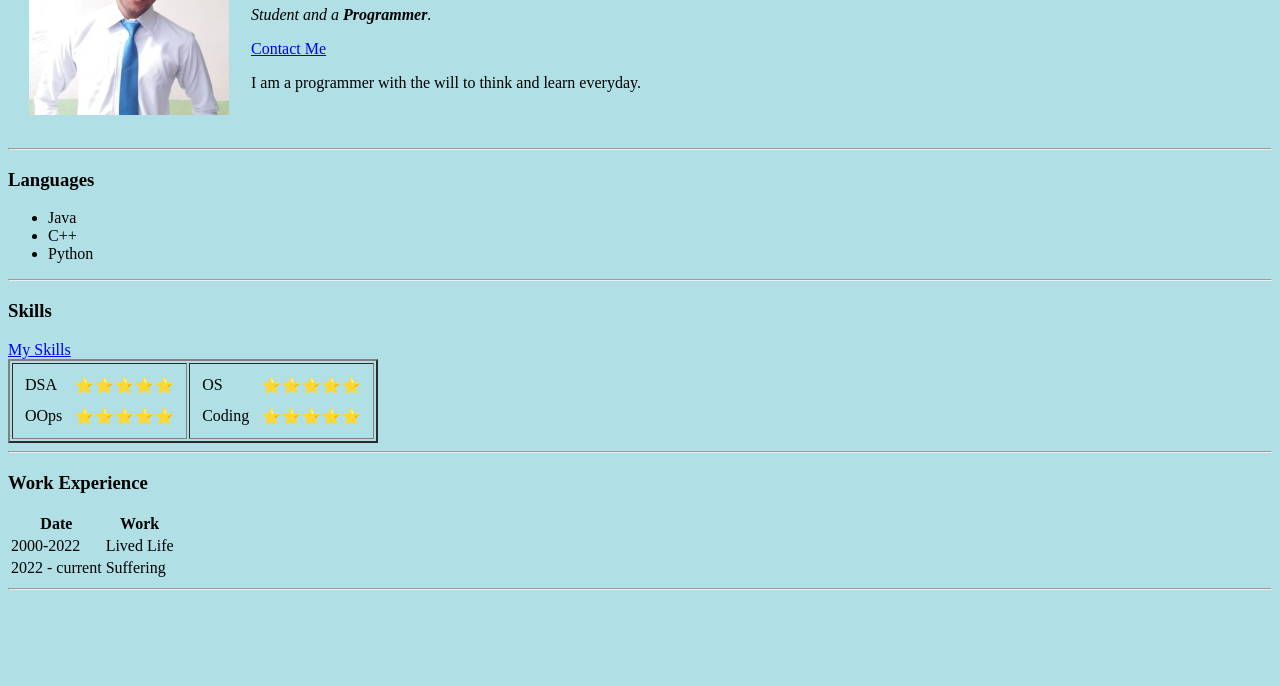
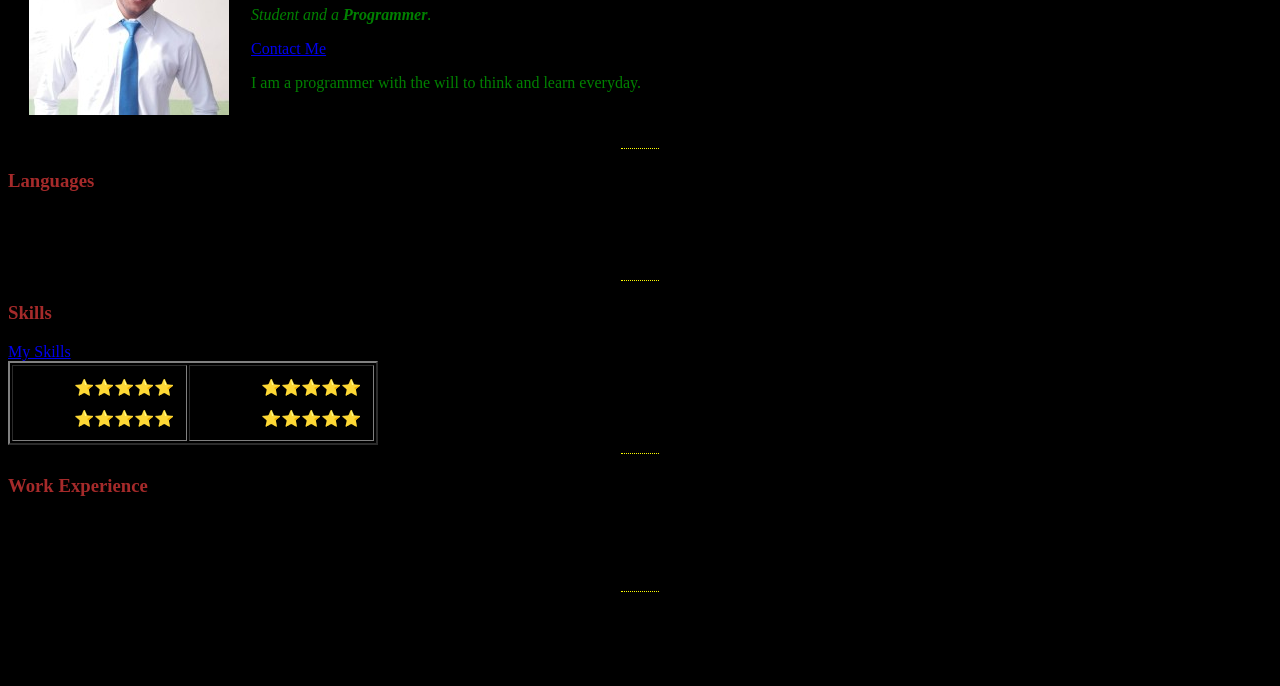
Before and after one commit to anuragmahish/My_CV, a plain HTML site: page index.html in a window 1280 px wide. Shown: the part 114-800 px from the top of the page. Drawn offline with Linux system fonts and the light colour scheme.

Commit message:
added style

```diff
--- a/index.html
+++ b/index.html
@@ -3,8 +3,9 @@
 <head>
     <meta charset="UTF-8">
     <title>Anurag's personal Webpage</title>
+    <link rel="stylesheet" href="CSS/styles.css">
 </head>
-<body style="background-color: powderblue;">
+<body>
     <table cellspacing="20">
         <tr>
             <td><img src="Images/Anurag.jpg" alt="Anurag profile picture"></td>
```
